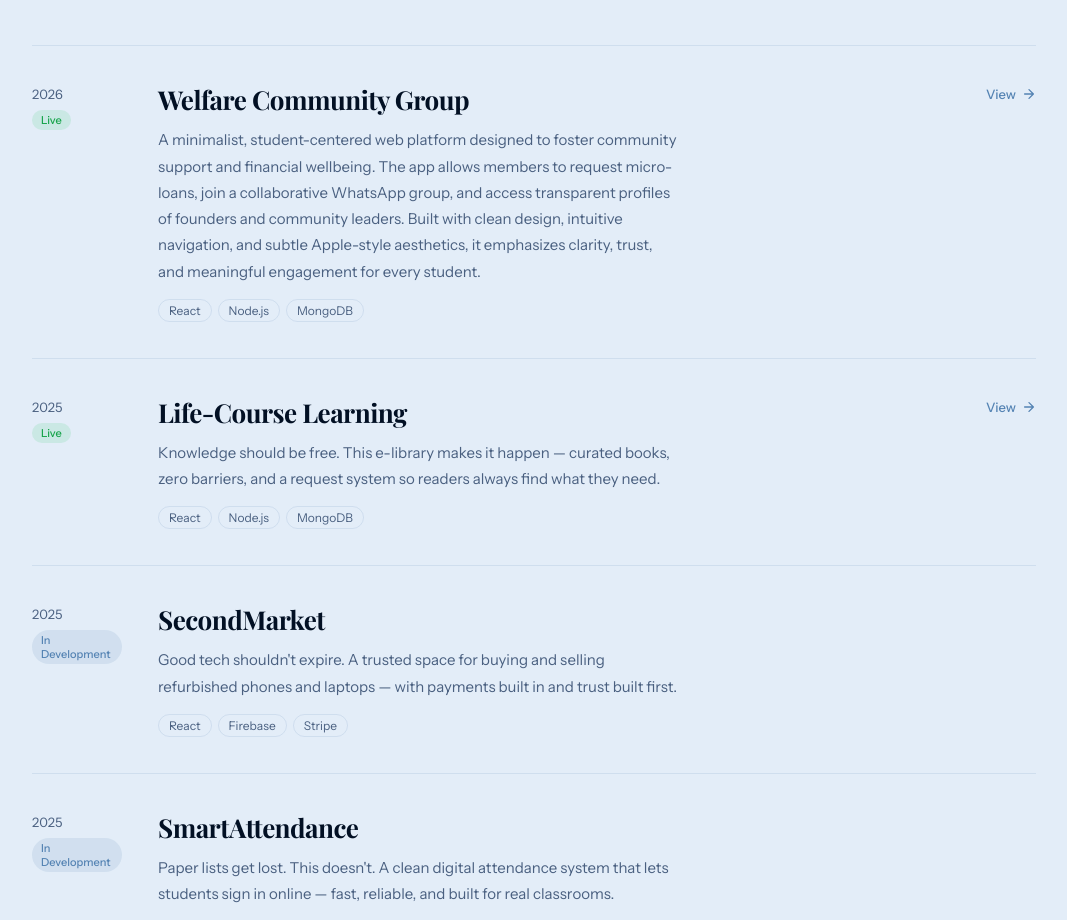
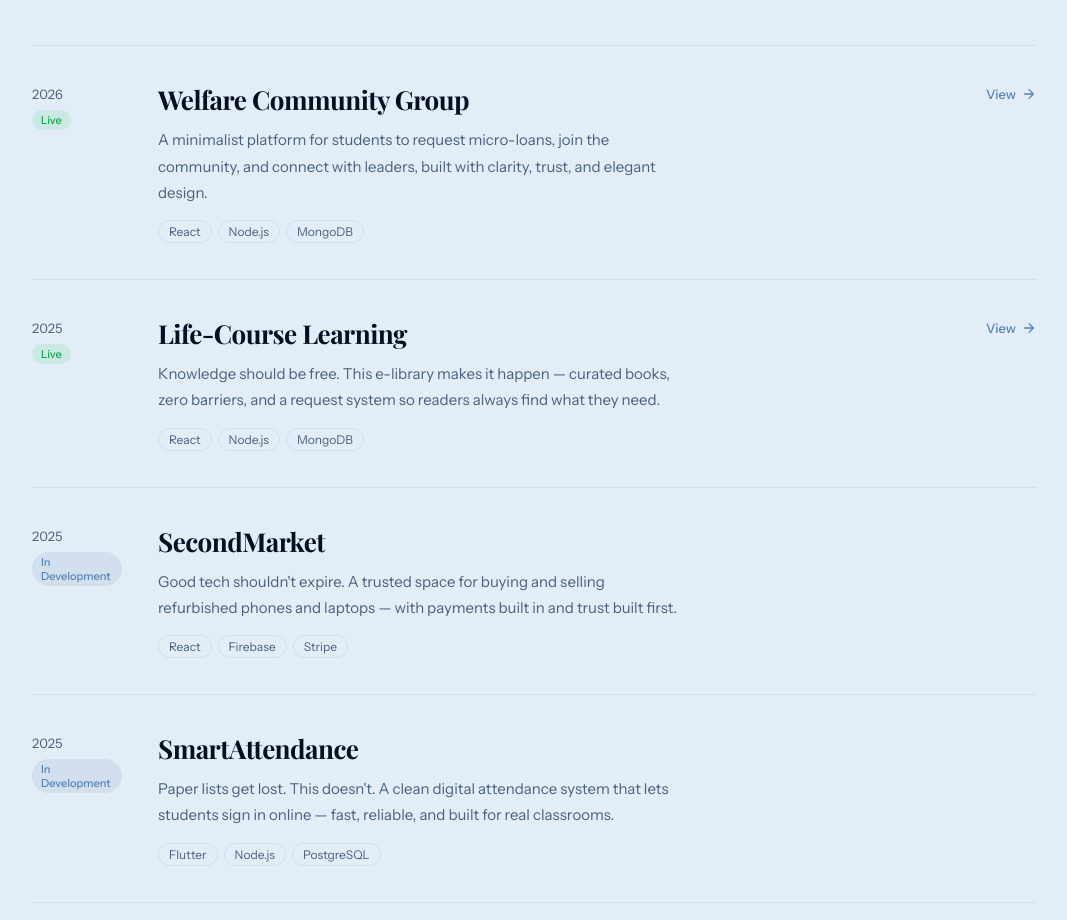
Before and after one commit to brave-0001/Brevian, a React (Create React App) app: page / in a window 1280 px wide. Shown: the part 1880-2800 px from the top of the page, without its empty margins (106-1173 px from the left). Built offline with nearby package versions, Linux system fonts and the light colour scheme; a web font is replaced by a local one.

Commit message:
decriptions

```diff
--- a/src/App.js
+++ b/src/App.js
@@ -27,7 +27,7 @@ const stack = [
 const projects = [
     {
   title:        'Welfare Community Group',
-  description:  'A minimalist, student-centered web platform designed to foster community support and financial wellbeing. The app allows members to request micro-loans, join a collaborative WhatsApp group, and access transparent profiles of founders and community leaders. Built with clean design, intuitive navigation, and subtle Apple-style aesthetics, it emphasizes clarity, trust, and meaningful engagement for every student.',
+  description:  'A minimalist platform for students to request micro-loans, join the community, and connect with leaders, built with clarity, trust, and elegant design.',
   technologies: ['React', 'Node.js', 'MongoDB'],
   link:         'https://welfare-neon.vercel.app/',
   status:       'Live',
```
